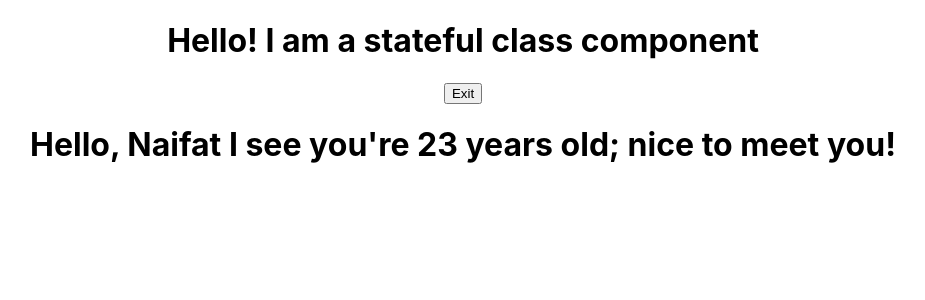
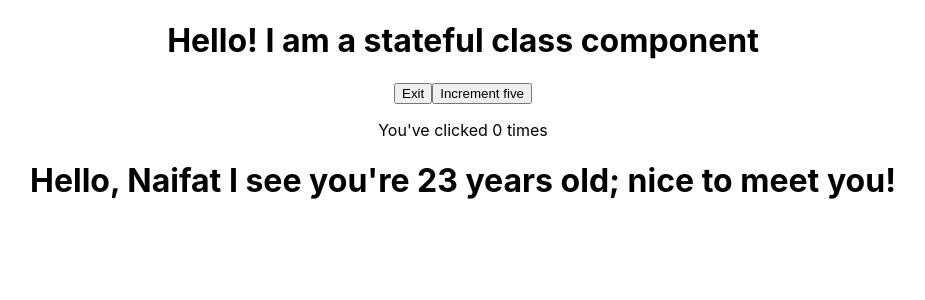
Before and after one commit to NaifatSelina/gitpod-react, a React (Create React App) app in the folder my-app/: page / in a window 1280 px wide. Shown: the top 300 px of the page, without its empty margins (177-1102 px from the left). Built offline with nearby package versions, Linux system fonts and the light colour scheme.

Commit message:
Add increment button that counts how many times the button has been clicked

```diff
--- a/my-app/src/components/StatefulGreeting.js
+++ b/my-app/src/components/StatefulGreeting.js
@@ -7,23 +7,44 @@
         this.state = {
             introduction: "Hello!",
             buttonText: "Exit",
+            count: 0,
         };
     }
 
     handleClick() {
         this.setState({
-            introduction: "Goodbye!",
-            buttonText: "Enter",
-        });
-        console.log(this.state.introduction);
-        console.log(this.state.buttonText);
+            introduction: this.state.introduction === "Hello!" ? "Goodbye!" : "Hello!",
+            buttonText: this.state.buttonText === "Enter" ? "Exit" : "Enter",
+        }, ()=>{
+            console.log('new state', this.state.introduction);
+            console.log('new state', this.state.buttonText);
+
+    });
     }
+
+    increment() {
+        this.setState({
+            count: this.state.count + 1
+        })
+        console.log(this.state.count)
+    }
+
+    incrementFive(){
+        this.increment()
+        this.increment()
+        this.increment()
+        this.increment()
+        this.increment()
+    }
+
 
     render() {
         return (
             <div>
                 <h1>{this.state.introduction} {this.props.greeting}</h1>
                 <button onClick={() => this.handleClick()}>{this.state.buttonText}</button>
+                <button onClick={() => this.incrementFive()}>Increment five</button>
+                <p>You've clicked {this.state.count} times</p>
             </div>
         )
     }
```
